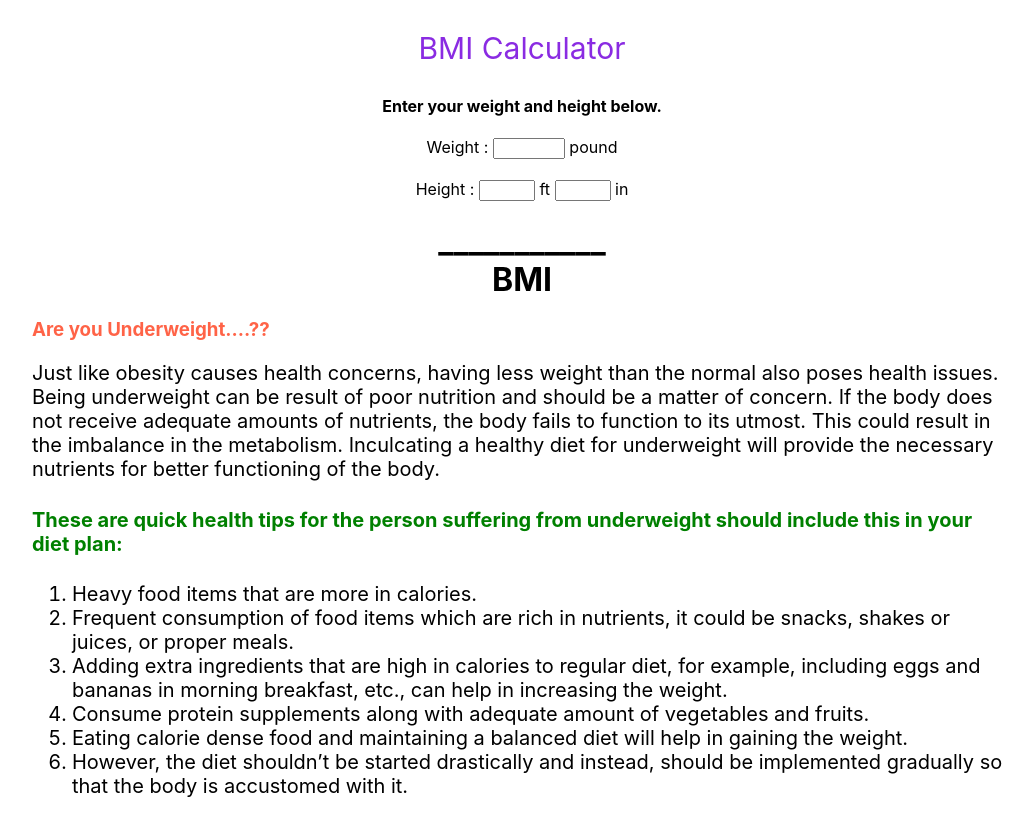
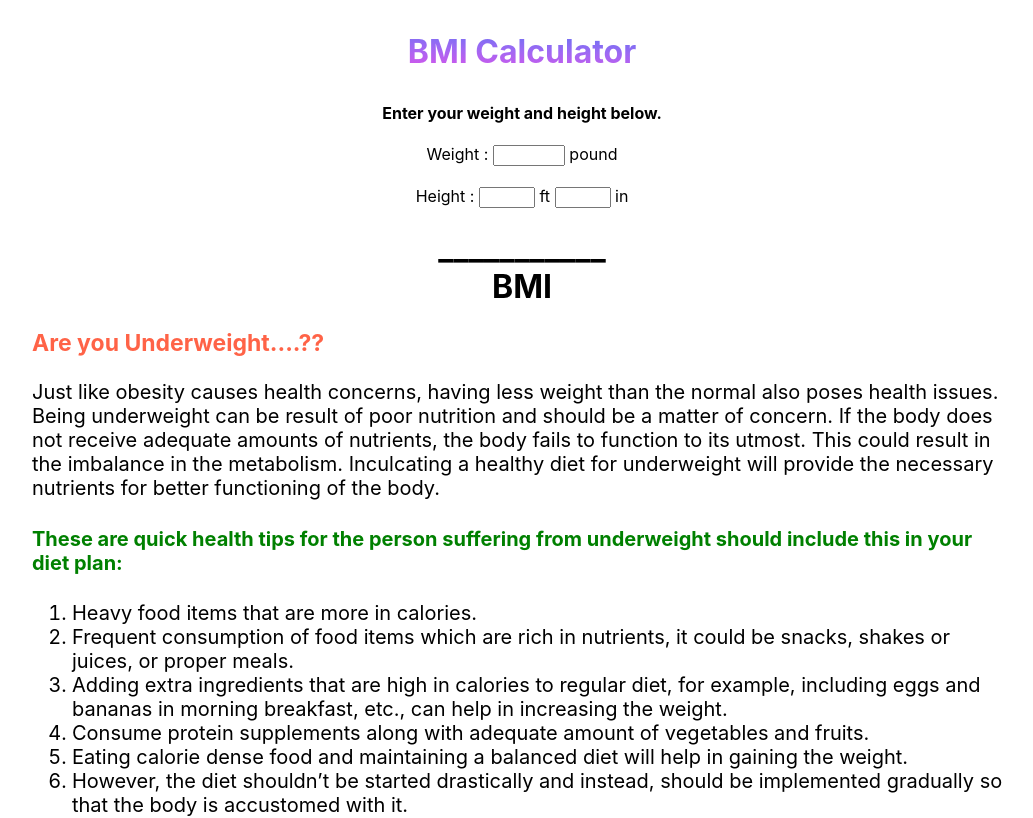
Before and after one commit to tejukudale1903/BMI_Calculator, a React (Create React App) app: page / in a window 1280 px wide. Shown: the top 818 px of the page, without its empty margins (118-1151 px from the left). Built offline with nearby package versions, Linux system fonts and the light colour scheme.

Commit message:
Added heading

```diff
--- a/src/components/BMI/Bmi.css
+++ b/src/components/BMI/Bmi.css
@@ -14,8 +14,22 @@ margin-right: 150px;
   }
       /* text-align: center; */
   .col-xs-12 p{
-      color: blueviolet;
+      /* color: rgb(43, 165, 226);
       font-size: 30px;
+       */
+       font-size: 32px;
+       font-weight: bold;
+       /* color:#EE82EE; */
+       background-image: linear-gradient(to right top, #fb3ddb, #d157eb, #a168f3, #6a72f3, #1278eb);
+       /* width: 230px;
+       border-radius: 8px;
+       text-align: center;
+       height: 50px;
+       color: white; */
+       -webkit-background-clip: text;
+       -moz-background-clip: text;
+       -webkit-text-fill-color: transparent;
+       -moz-text-fill-color: transparent;
   }
 
   .tips{
@@ -29,6 +43,7 @@ margin-right: 150px;
   }
   .tips h3{
     color: tomato;
+    font-size: 23px;
   }
   .tips h4{
       color:green;
```
